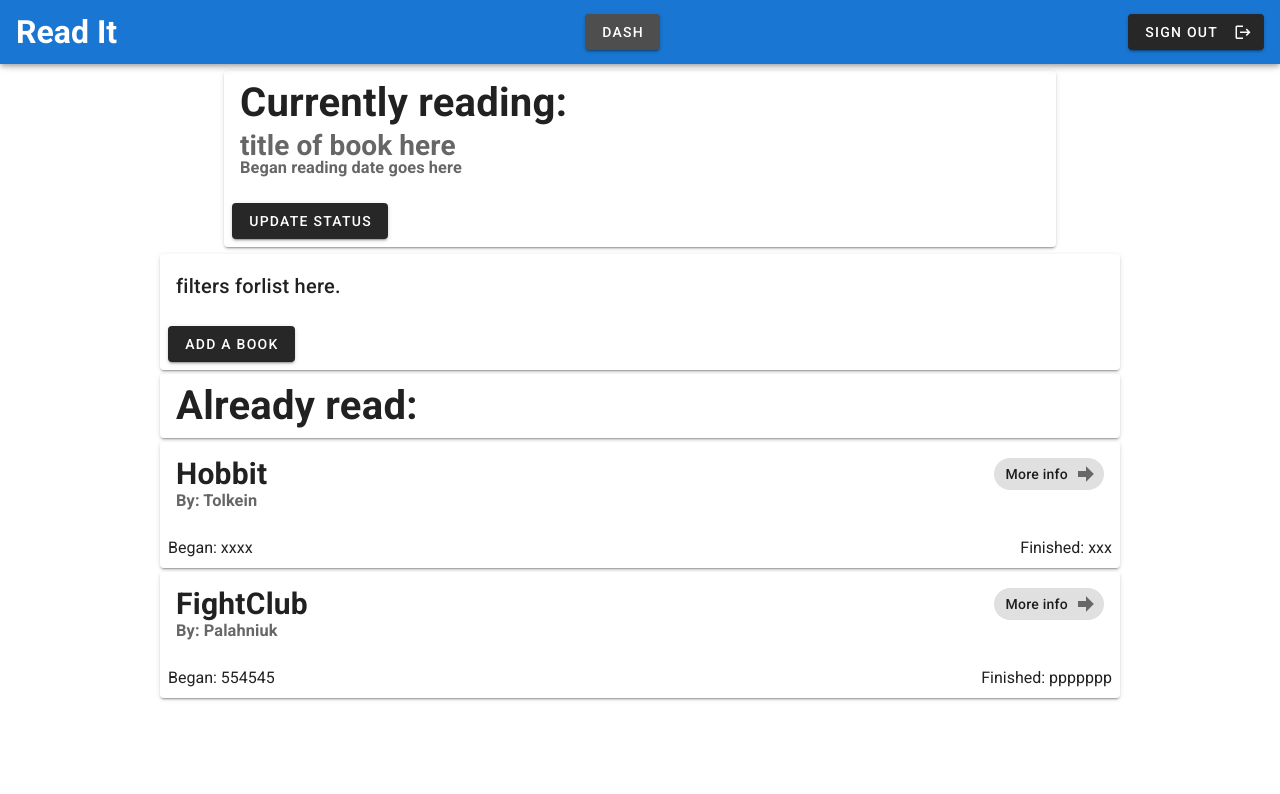
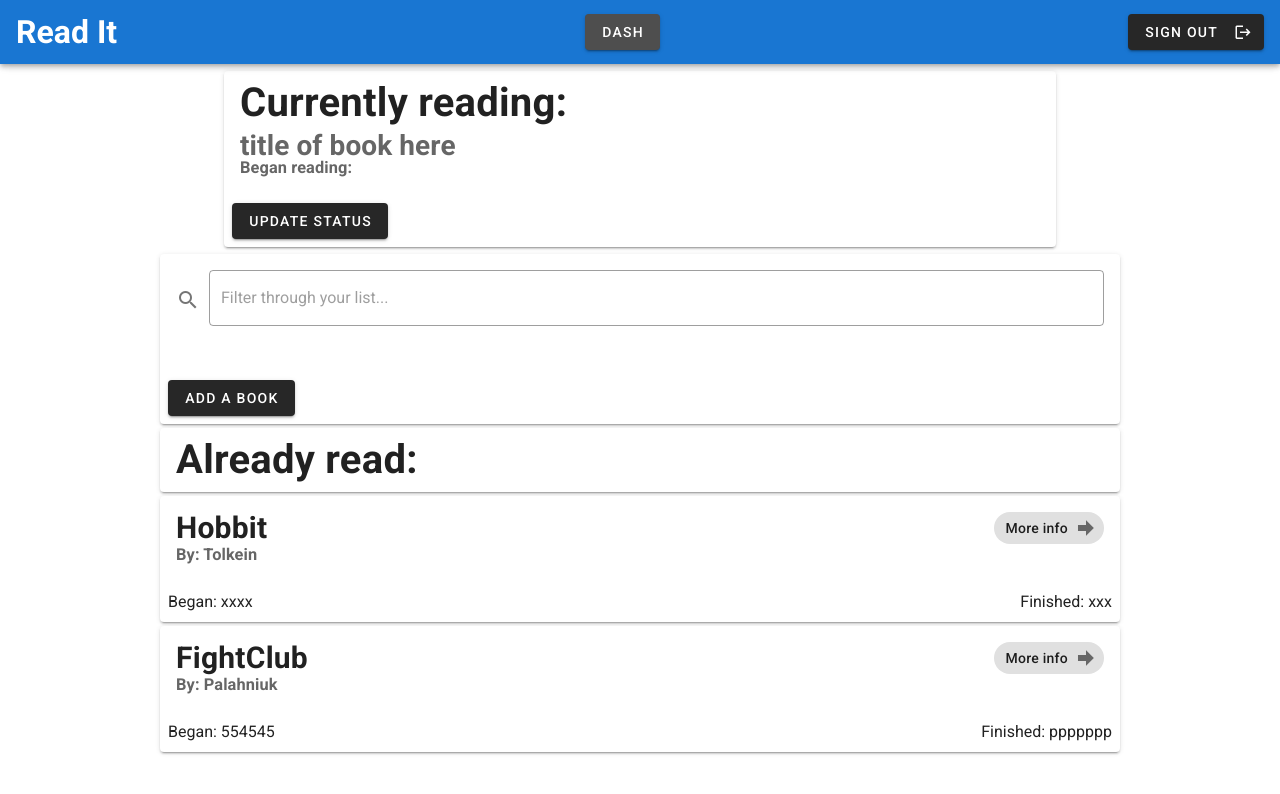
Before and after one commit to Holgermueller/HolgerMuellerWriter, a Vue app: page /dashboard in a window 1280 px wide. Shown: the top 794 px of the page. Built offline with nearby package versions, Linux system fonts and the light colour scheme.

Commit message:
some styling

```diff
--- a/src/components/DashComponents/CurrentlyReading.vue
+++ b/src/components/DashComponents/CurrentlyReading.vue
@@ -7,7 +7,7 @@
       <v-card-text>
         <h1>title of book here</h1>
 
-        <h3>Began reading date goes here</h3>
+        <h3>Began reading:</h3>
       </v-card-text>
       <v-card-actions>
         <UpdateStatusDialog />
--- a/src/components/DashComponents/Filters.vue
+++ b/src/components/DashComponents/Filters.vue
@@ -1,9 +1,15 @@
 <template>
   <div>
     <v-card class="filter-display">
-      <v-card-title>
-        filters forlist here.
-      </v-card-title>
+      <v-card-text>
+        <v-text-field
+          prepend-icon="mdi-magnify"
+          v-model="searchTerm"
+          placeholder="Filter through your list..."
+          outlined
+          clearable
+        ></v-text-field>
+      </v-card-text>
       <v-card-actions>
         <AddBook />
       </v-card-actions>
@@ -22,8 +28,12 @@
   },
 
   data() {
-    return {};
+    return {
+      searchTerm: "",
+    };
   },
+
+  computed: {},
 };
 </script>
 
--- a/src/components/LoginRegister/LogRegTabs.vue
+++ b/src/components/LoginRegister/LogRegTabs.vue
@@ -15,12 +15,6 @@
       <v-tabs-items v-model="tab">
         <v-tab-item v-for="(form, index) in forms" :key="index">
           <v-card>
-            <v-card-title class="text-center">
-              <h3>
-                {{ form.formName }}
-              </h3>
-            </v-card-title>
-
             <v-card-text>
               <div v-if="form.formName === 'Register'">
                 <h2>
--- a/src/components/LoginRegister/Login.vue
+++ b/src/components/LoginRegister/Login.vue
@@ -11,6 +11,7 @@
           clearable
           placeholder="Email"
           required
+          prepend-icon="mdi-email"
         ></v-text-field>
         <v-text-field
           name="password"
@@ -21,6 +22,7 @@
           clearable
           placeholder="Password"
           required
+          prepend-icon="mdi-key"
         ></v-text-field>
       </v-form>
     </v-card-text>
@@ -36,7 +38,7 @@
         @click.prevent="submitLoginData"
         elevation="0"
         :disabled="!formIsValid"
-        >Submit
+        >Log In
         <v-icon right>mdi-login</v-icon>
       </v-btn>
     </v-card-actions>
--- a/src/components/LoginRegister/Register.vue
+++ b/src/components/LoginRegister/Register.vue
@@ -9,6 +9,8 @@
           placeholder="Email"
           clearable
           outlined
+          prepend-icon="mdi-email"
+          required
         ></v-text-field>
         <v-text-field
           type="password"
@@ -17,6 +19,8 @@
           placeholder="Password"
           clearable
           outlined
+          prepend-icon="mdi-key"
+          required
         ></v-text-field>
       </v-form>
     </v-card-text>
@@ -33,7 +37,7 @@
         elevation="0"
         :disabled="!formIsValid"
       >
-        Submit
+        Register
         <v-icon right>mdi-login</v-icon>
       </v-btn>
     </v-card-actions>
```
